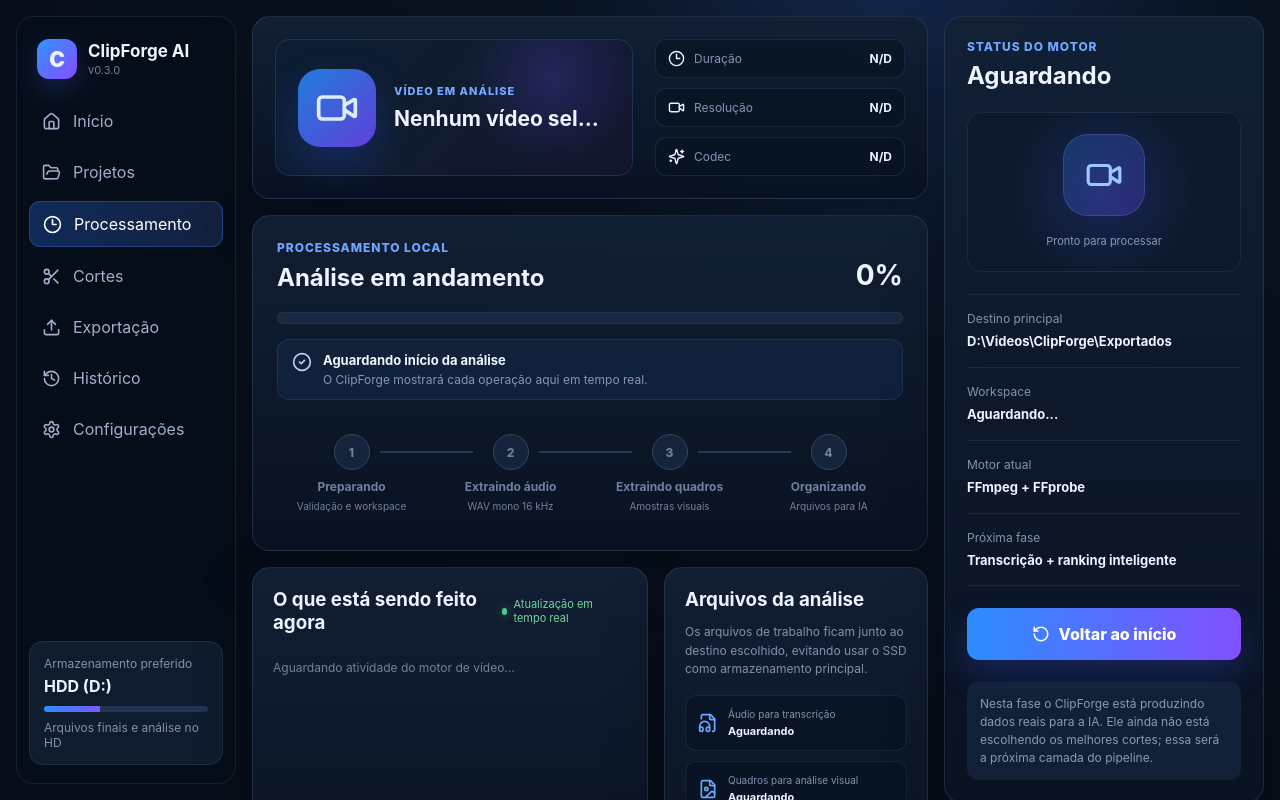
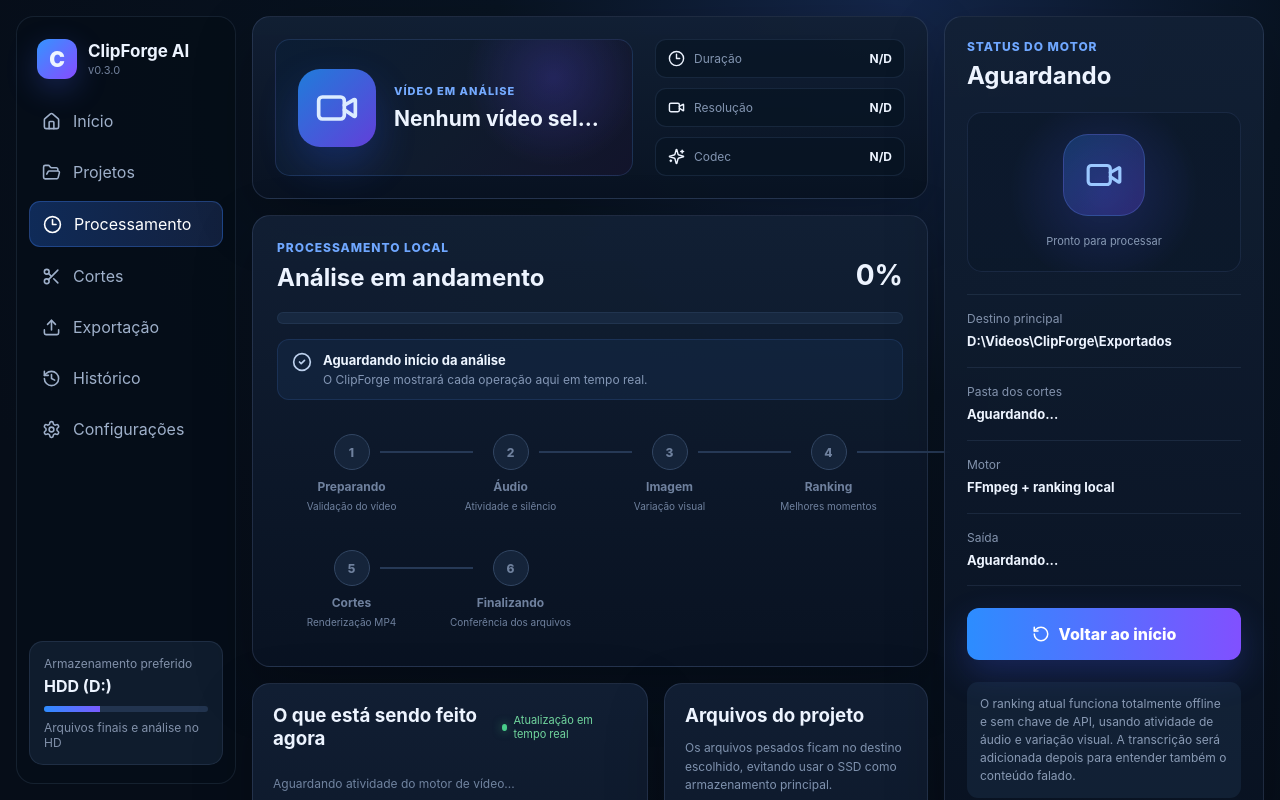
Before and after one commit to hallankazale/clipforge-ai, a React (Vite) app in the folder apps/desktop/: page / in a window 1280 px wide. Both pictures are taken after a click on the button "Processamento". Shown: the top 800 px of the page. Built offline with nearby package versions, Linux system fonts and the light colour scheme.

Commit message:
feat(ui): show generated video cuts and output folder

```diff
--- a/apps/desktop/src/components/ProcessingScreen.tsx
+++ b/apps/desktop/src/components/ProcessingScreen.tsx
@@ -1,13 +1,16 @@
 import {
   CheckCircle2,
   Clock3,
+  ExternalLink,
   FileAudio,
   FileImage,
+  Film,
   FolderOpen,
   LoaderCircle,
   RotateCcw,
   Sparkles,
   Square,
+  Trophy,
   Video,
 } from 'lucide-react';
 import { AppSidebar } from './AppSidebar';
@@ -28,6 +31,8 @@ const stageOrder: AnalysisStage[] = [
   'preparing',
   'audio',
   'frames',
+  'scoring',
+  'cutting',
   'finalizing',
   'completed',
 ];
@@ -37,10 +42,12 @@ const steps: Array<{
   title: string;
   detail: string;
 }> = [
-  { stage: 'preparing', title: 'Preparando', detail: 'Validação e workspace' },
-  { stage: 'audio', title: 'Extraindo áudio', detail: 'WAV mono 16 kHz' },
-  { stage: 'frames', title: 'Extraindo quadros', detail: 'Amostras visuais' },
-  { stage: 'finalizing', title: 'Organizando', detail: 'Arquivos para IA' },
+  { stage: 'preparing', title: 'Preparando', detail: 'Validação do vídeo' },
+  { stage: 'audio', title: 'Áudio', detail: 'Atividade e silêncio' },
+  { stage: 'frames', title: 'Imagem', detail: 'Variação visual' },
+  { stage: 'scoring', title: 'Ranking', detail: 'Melhores momentos' },
+  { stage: 'cutting', title: 'Cortes', detail: 'Renderização MP4' },
+  { stage: 'finalizing', title: 'Finalizando', detail: 'Conferência dos arquivos' },
 ];
 
 function formatDuration(totalSeconds: number): string {
@@ -86,6 +93,11 @@ export function ProcessingScreen({
   const percentage = progress?.percent ?? (result ? 100 : 0);
   const workspacePath = result?.workspacePath ?? progress?.workspacePath;
 
+  async function openCutsFolder(): Promise<void> {
+    if (!result?.cutsDirectory || !window.clipforge) return;
+    await window.clipforge.openDirectory(result.cutsDirectory);
+  }
+
   return (
     <div className="app-shell processing-shell">
       <AppSidebar active="processing" onNavigate={(section) => section === 'home' && onBack()} />
@@ -111,7 +123,7 @@ export function ProcessingScreen({
           <div className="processing-title-row">
             <div>
               <span className="eyebrow">PROCESSAMENTO LOCAL</span>
-              <h2>{result ? 'Pré-análise concluída' : error ? 'A análise foi interrompida' : 'Análise em andamento'}</h2>
+              <h2>{result ? 'Vídeos recortados e prontos' : error ? 'A análise foi interrompida' : 'Análise em andamento'}</h2>
             </div>
             <strong className="progress-number">{percentage}%</strong>
           </div>
@@ -128,7 +140,7 @@ export function ProcessingScreen({
             </div>
           </div>
 
-          <div className="processing-steps">
+          <div className="processing-steps processing-steps-six">
             {steps.map((step, index) => {
               const state = stepState(step.stage, progress?.stage ?? (result ? 'completed' : undefined));
               return (
@@ -143,6 +155,38 @@ export function ProcessingScreen({
             })}
           </div>
         </section>
+
+        {result && (
+          <section className="panel cuts-result-panel">
+            <div className="cuts-result-header">
+              <div>
+                <span className="eyebrow"><Trophy size={15} /> CORTES GERADOS</span>
+                <h2>{result.cuts.length} arquivo(s) MP4 pronto(s)</h2>
+                <p>{result.cutDurationMinutes} min por corte · {result.platforms.join(', ')}</p>
+              </div>
+              <button className="open-folder-action" onClick={openCutsFolder}>
+                <FolderOpen size={18} />Abrir pasta dos cortes<ExternalLink size={14} />
+              </button>
+            </div>
+
+            <div className="cuts-list">
+              {result.cuts.map((cut) => (
+                <article className="cut-card" key={cut.id}>
+                  <div className="cut-rank"><Film size={18} />#{cut.rank}</div>
+                  <div className="cut-main">
+                    <strong>{cut.platform}</strong>
+                    <span>{formatDuration(cut.startSeconds)} → {formatDuration(cut.startSeconds + cut.durationSeconds)}</span>
+                    <small title={cut.filePath}>{cut.filePath}</small>
+                  </div>
+                  <div className="cut-score">
+                    <span>Ranking local</span>
+                    <strong>{Math.round(cut.score * 100)}%</strong>
+                  </div>
+                </article>
+              ))}
+            </div>
+          </section>
+        )}
 
         <div className="processing-columns">
           <section className="panel activity-panel">
@@ -169,19 +213,24 @@ export function ProcessingScreen({
           </section>
 
           <section className="panel artifacts-panel">
-            <h3>Arquivos da análise</h3>
-            <p>Os arquivos de trabalho ficam junto ao destino escolhido, evitando usar o SSD como armazenamento principal.</p>
+            <h3>Arquivos do projeto</h3>
+            <p>Os arquivos pesados ficam no destino escolhido, evitando usar o SSD como armazenamento principal.</p>
 
             <div className="artifact-list">
               <div>
                 <FileAudio size={20} />
-                <span>Áudio para transcrição</span>
+                <span>Áudio de análise</span>
                 <strong>{result?.audioPath ? 'Pronto' : progress?.stage === 'audio' ? 'Gerando...' : 'Aguardando'}</strong>
               </div>
               <div>
                 <FileImage size={20} />
-                <span>Quadros para análise visual</span>
+                <span>Quadros de análise</span>
                 <strong>{result ? 'Prontos' : progress?.stage === 'frames' ? 'Gerando...' : 'Aguardando'}</strong>
+              </div>
+              <div>
+                <Film size={20} />
+                <span>Vídeos finais</span>
+                <strong>{result ? `${result.cuts.length} MP4` : progress?.stage === 'cutting' ? 'Renderizando...' : 'Aguardando'}</strong>
               </div>
               <div>
                 <FolderOpen size={20} />
@@ -196,7 +245,7 @@ export function ProcessingScreen({
       <aside className="summary panel processing-summary">
         <div>
           <span className="eyebrow">STATUS DO MOTOR</span>
-          <h2>{isRunning ? 'FFmpeg trabalhando' : result ? 'Arquivos preparados' : 'Aguardando'}</h2>
+          <h2>{isRunning ? 'ClipForge trabalhando' : result ? 'Cortes prontos' : 'Aguardando'}</h2>
         </div>
 
         <div className="engine-visual">
@@ -208,14 +257,18 @@ export function ProcessingScreen({
 
         <div className="summary-list">
           <div><span>Destino principal</span><strong>{outputPath}</strong></div>
-          <div><span>Workspace</span><strong>{workspacePath ?? 'Aguardando...'}</strong></div>
-          <div><span>Motor atual</span><strong>FFmpeg + FFprobe</strong></div>
-          <div><span>Próxima fase</span><strong>Transcrição + ranking inteligente</strong></div>
+          <div><span>Pasta dos cortes</span><strong>{result?.cutsDirectory ?? 'Aguardando...'}</strong></div>
+          <div><span>Motor</span><strong>FFmpeg + ranking local</strong></div>
+          <div><span>Saída</span><strong>{result ? `${result.cuts.length} vídeo(s) MP4` : 'Aguardando...'}</strong></div>
         </div>
 
         {isRunning ? (
           <button className="cancel-action" onClick={onCancel}>
             <Square size={17} fill="currentColor" />Cancelar análise
+          </button>
+        ) : result ? (
+          <button className="primary-action" onClick={openCutsFolder}>
+            <FolderOpen size={18} />Abrir vídeos recortados
           </button>
         ) : (
           <button className="primary-action" onClick={onBack}>
@@ -224,7 +277,7 @@ export function ProcessingScreen({
         )}
 
         <p className="summary-note">
-          Nesta fase o ClipForge está produzindo dados reais para a IA. Ele ainda não está escolhendo os melhores cortes; essa será a próxima camada do pipeline.
+          O ranking atual funciona totalmente offline e sem chave de API, usando atividade de áudio e variação visual. A transcrição será adicionada depois para entender também o conteúdo falado.
         </p>
       </aside>
     </div>
```
